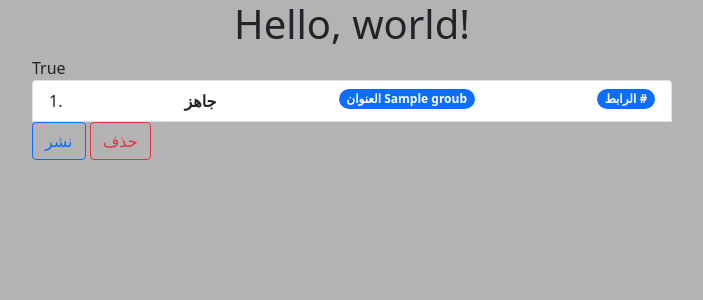
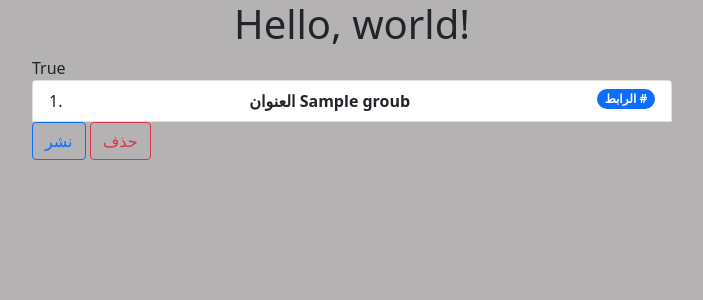
Before and after one commit to zinon-software/kinglink-django, a Django app: page / in a window 1280 px wide. Shown: the top 300 px of the page, without its empty margins (288-991 px from the left). Run offline with Django 3.2, Linux system fonts and the light colour scheme; a user stored in the database is signed in; tables that the repository leaves empty hold one stand-in row (values such as "Sample post"); some libraries are stand-ins or nearby versions.

Commit message:
update 13

```diff
--- a/whatsApp/templates/index.html
+++ b/whatsApp/templates/index.html
@@ -27,8 +27,7 @@
           {{item.activation }}
                   <ol class="list-group list-group-numbered">
                       <li class="list-group-item d-flex justify-content-between align-items-start">
-                          <div class="fw-bold">جاهز</div>
-                              <span class="badge bg-primary rounded-pill"> العنوان {{item.name}}</span>
+                          <div class="fw-bold"> العنوان {{item.name}}</div>
                               <span class="badge bg-primary rounded-pill"> الرابط {{item.link}}</span>
                       </li>
                       <div class="fw-bold">
```
